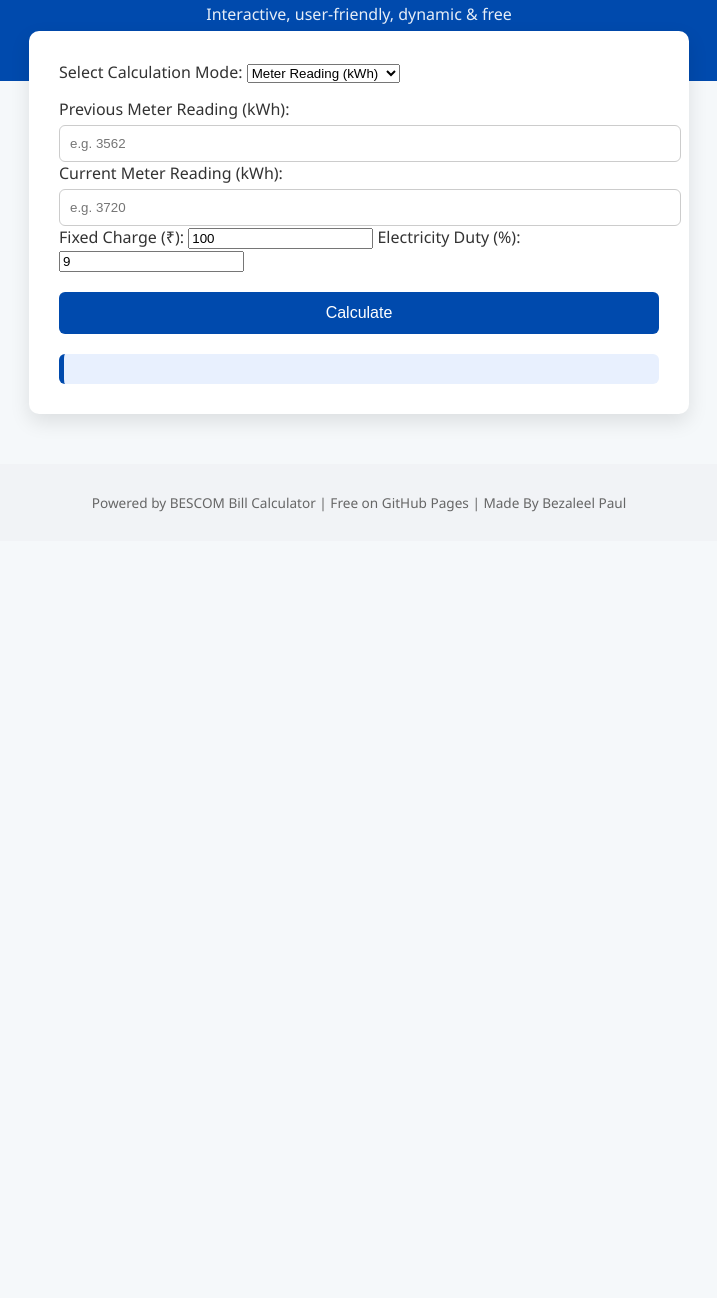
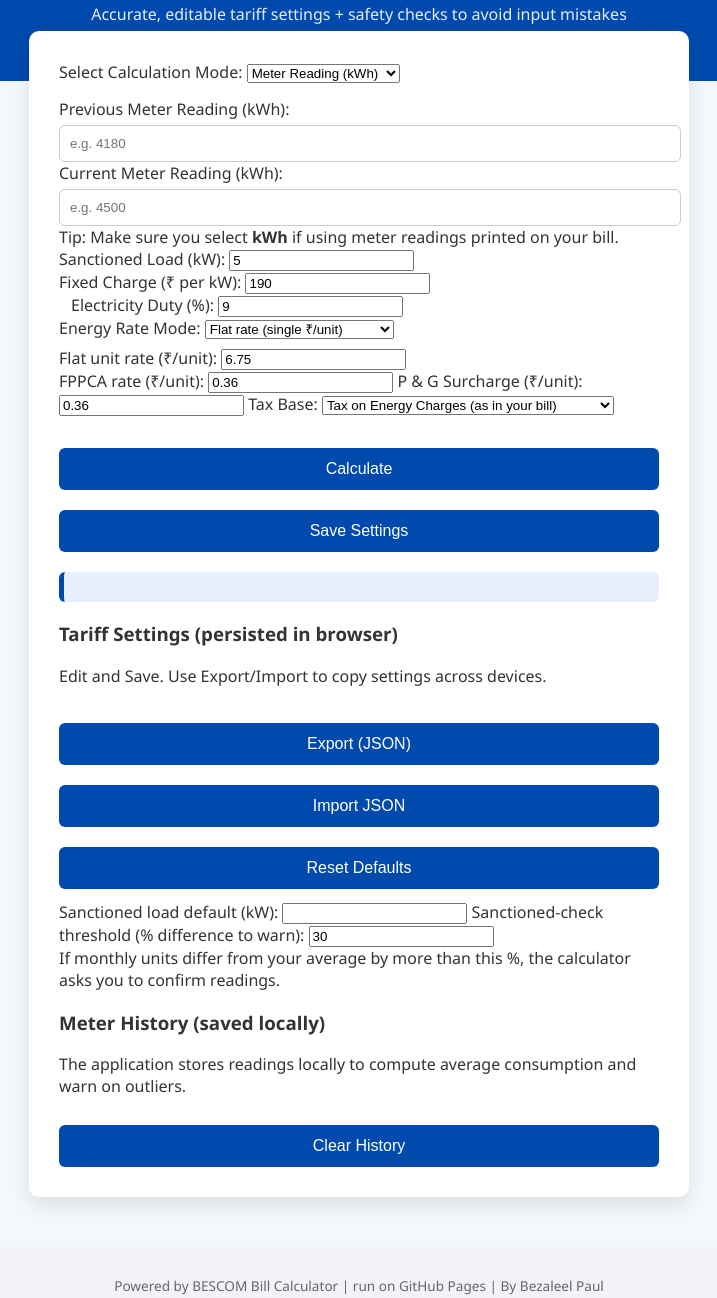
Before and after one commit to BezaleelPaul/BESCOM-Calculator, a plain HTML site: page index.html in a window 1280 px wide. Shown: the part 117-1415 px from the top of the page, without its empty margins (281-998 px from the left). Before the commit the page ends 800 px from the top, so only its background shows below. Drawn offline with Linux system fonts and the light colour scheme.

Commit message:
Revise index.html for enhanced functionality and UI
Updated the HTML structure and improved user guidance with new features.

```diff
--- a/index.html
+++ b/index.html
@@ -1,8 +1,8 @@
 <!DOCTYPE html>
 <html lang="en">
 <head>
-<meta charset="UTF-8">
-<meta name="viewport" content="width=device-width, initial-scale=1.0">
+  <meta charset="utf-8" />
+  <meta name="viewport" content="width=device-width,initial-scale=1" />
   <title>BESCOM Bill Calculator</title>
   <link rel="stylesheet" href="style.css">
 </head>
@@ -11,13 +11,13 @@
 <header>
   <div class="container">
     <h1>BESCOM Bill Calculator</h1>
-    <p>Interactive, user-friendly, dynamic & free</p>
+    <p>Accurate, editable tariff settings + safety checks to avoid input mistakes</p>
   </div>
 </header>
 
 <main>
-  <div class="container card">
-
+  <div class="container">
+    <div class="card">
       <label>Select Calculation Mode:</label>
       <select id="mode" onchange="switchMode()">
         <option value="kwh">Meter Reading (kWh)</option>
@@ -27,9 +27,10 @@
 
       <div id="kwhInputs" class="mode-inputs">
         <label>Previous Meter Reading (kWh):</label>
-      <input type="number" id="prev" placeholder="e.g. 3562">
+        <input type="number" id="prev" placeholder="e.g. 4180">
         <label>Current Meter Reading (kWh):</label>
-      <input type="number" id="curr" placeholder="e.g. 3720">
+        <input type="number" id="curr" placeholder="e.g. 4500">
+        <div class="small-help">Tip: Make sure you select <strong>kWh</strong> if using meter readings printed on your bill.</div>
       </div>
 
       <div id="kvahInputs" class="mode-inputs" style="display:none;">
@@ -41,24 +42,116 @@
 
       <div id="appliancesInputs" class="mode-inputs" style="display:none;">
         <div id="applianceList"></div>
-      <button type="button" onclick="addAppliance()">Add Appliance</button>
+        <button type="button" onclick="addAppliance()" class="mini-btn">Add Appliance</button>
+        <div class="small-help">Add appliance wattage, hours/day and days used in the month.</div>
       </div>
 
-    <label>Fixed Charge (₹):</label>
-    <input type="number" id="fixed" value="100">
+      <label>Sanctioned Load (kW):</label>
+      <input type="number" id="sanc_load" value="5">
+
+      <div class="row">
+        <div style="flex:1">
+          <label>Fixed Charge (₹ per kW):</label>
+          <input type="number" id="fixed" value="190">
+        </div>
+        <div style="flex:1; margin-left:12px;">
           <label>Electricity Duty (%):</label>
           <input type="number" id="duty" value="9">
+        </div>
+      </div>
 
-    <button onclick="calculateBill()">Calculate</button>
-    <div class="result" id="result"></div>
+      <label>Energy Rate Mode:</label>
+      <select id="energy_mode" onchange="switchEnergyMode()">
+        <option value="flat">Flat rate (single ₹/unit)</option>
+        <option value="slab">Slab rates (0-50, 51-100, ...)</option>
+      </select>
 
+      <div id="flatRateBlock" style="margin-top:8px;">
+        <label>Flat unit rate (₹/unit):</label>
+        <input type="number" id="flat_rate" step="0.01" value="6.75">
+      </div>
+
+      <div id="slabRateBlock" style="display:none; margin-top:8px;">
+        <label>Slab rates (₹/unit) — editable:</label>
+        <div class="slab-row"><label>Slab 1 (0-50):</label><input id="slab1_rate" type="number" step="0.01"></div>
+        <div class="slab-row"><label>Slab 2 (51-100):</label><input id="slab2_rate" type="number" step="0.01"></div>
+        <div class="slab-row"><label>Slab 3 (101-200):</label><input id="slab3_rate" type="number" step="0.01"></div>
+        <div class="slab-row"><label>Slab 4 (201-300):</label><input id="slab4_rate" type="number" step="0.01"></div>
+        <div class="slab-row"><label>Slab 5 (301+):</label><input id="slab5_rate" type="number" step="0.01"></div>
+      </div>
+
+      <label>FPPCA rate (₹/unit):</label>
+      <input type="number" id="fppca_rate" step="0.01" value="0.36">
+
+      <label>P &amp; G Surcharge (₹/unit):</label>
+      <input type="number" id="pg_rate" step="0.01" value="0.36">
+
+      <label>Tax Base:</label>
+      <select id="tax_base">
+        <option value="energy">Tax on Energy Charges (as in your bill)</option>
+        <option value="subtotal">Tax on Subtotal (fixed + energy + surcharges)</option>
+        <option value="none">No tax</option>
+      </select>
+
+      <div class="row" style="margin-top:12px;">
+        <button onclick="calculateBill()" class="primary-btn">Calculate</button>
+        <button onclick="saveSettings()" class="secondary-btn">Save Settings</button>
+      </div>
+
+      <div id="debug" class="debug"></div>
+      <div id="result" class="result"></div>
+    </div>
+
+    <!-- Settings / Export card -->
+    <div class="card settings-card">
+      <h3>Tariff Settings (persisted in browser)</h3>
+      <p class="muted">Edit and Save. Use Export/Import to copy settings across devices.</p>
+
+      <div class="row">
+        <button onclick="exportSettings()" class="mini-btn">Export (JSON)</button>
+        <button onclick="importSettingsPrompt()" class="mini-btn">Import JSON</button>
+        <button onclick="resetSettings()" class="mini-btn">Reset Defaults</button>
+      </div>
+
+      <div style="margin-top:12px;">
+        <label>Sanctioned load default (kW):</label>
+        <input id="sanc_default" type="number">
+        <label>Sanctioned-check threshold (% difference to warn):</label>
+        <input id="warn_threshold" type="number" step="1" value="30">
+        <div class="muted">If monthly units differ from your average by more than this %, the calculator asks you to confirm readings.</div>
+      </div>
+    </div>
+
+    <!-- History / last readings -->
+    <div class="card">
+      <h3>Meter History (saved locally)</h3>
+      <div id="historyList" class="muted"></div>
+      <div class="muted">The application stores readings locally to compute average consumption and warn on outliers.</div>
+      <div style="margin-top:8px;">
+        <button onclick="clearHistory()" class="mini-btn">Clear History</button>
+      </div>
+    </div>
   </div>
 </main>
 
+<!-- Confirmation Modal -->
+<div id="confirmModal" class="modal" style="display:none">
+  <div class="modal-content">
+    <h4>Confirm unusual reading</h4>
+    <p id="confirmText"></p>
+    <div style="display:flex;gap:8px;justify-content:flex-end;margin-top:12px;">
+      <button onclick="confirmProceed()" class="primary-btn small">Yes, proceed</button>
+      <button onclick="cancelProceed()" class="secondary-btn small">No, check inputs</button>
+    </div>
+  </div>
+</div>
+
 <footer>
-  <p>Powered by BESCOM Bill Calculator | Free on GitHub Pages | Made By Bezaleel Paul</p>
+ <p style="text-align: center;">Powered by BESCOM Bill Calculator | run on GitHub Pages | By Bezaleel Paul</p>
+
 </footer>
 
+<textarea id="importArea" style="display:none"></textarea>
 <script src="script.js"></script>
 </body>
 </html>
```
Lines whose indentation alone changed are shown as unchanged.
